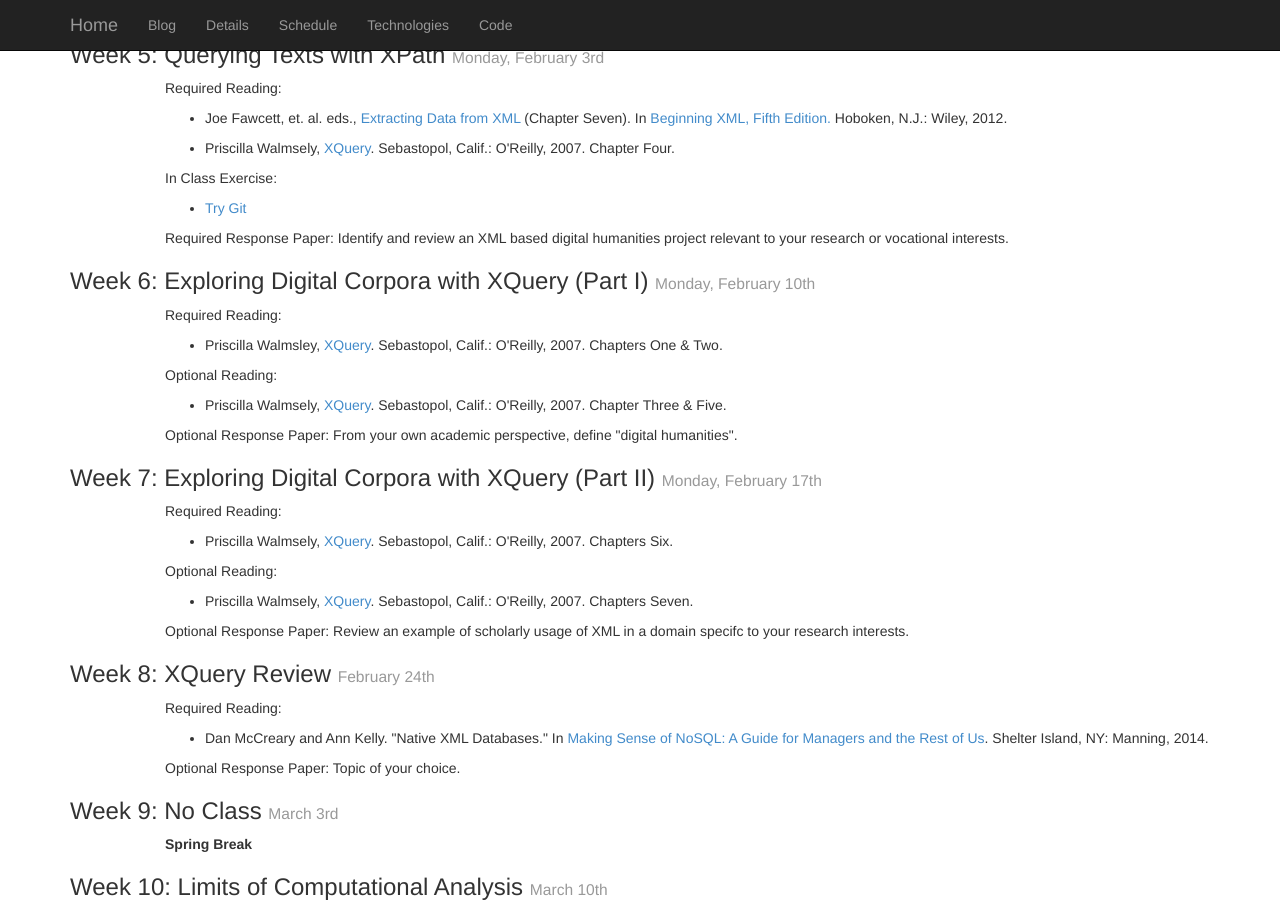
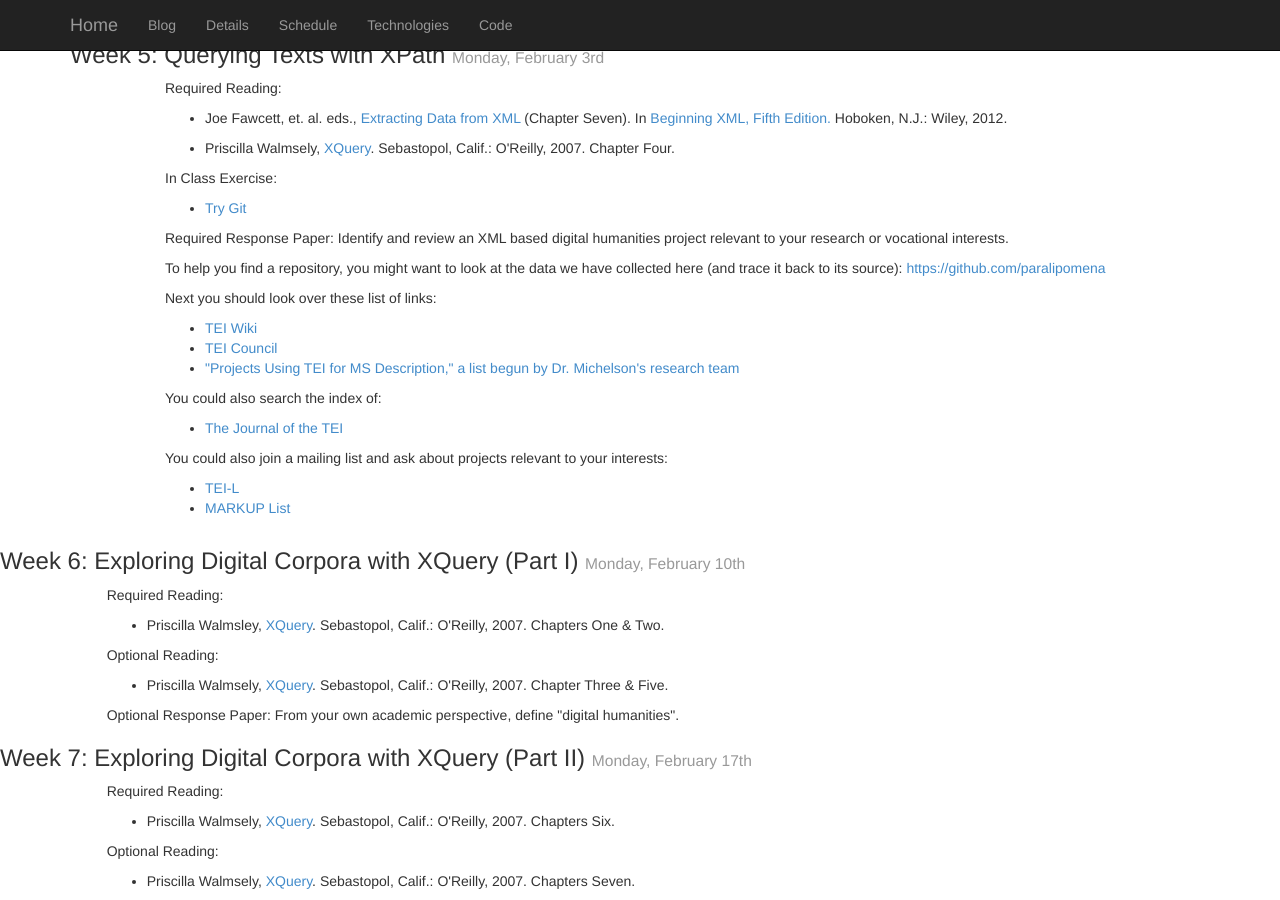
Before and after one commit to Ramona2020/paralipomena.github.io, a Jekyll site: the page built from schedule/index.html, in a window 1280 px wide and 900 px high, scrolled down 1137 px. Built offline with Jekyll 4.4.1, drawn with Linux system fonts in a browser that asks for light colours; Markdown is read by kramdown in place of the engine named in the settings.

Commit message:
Added links to list of repositories

```diff
--- a/schedule/index.html
+++ b/schedule/index.html
@@ -121,6 +121,32 @@
             <li><p><a href="http://try.github.io/">Try Git</a></p></li>
         </ul>
         <p>Required Response Paper: Identify and review an XML based digital humanities project relevant to your research or vocational interests.</p>
+
+
+<p>To help you find a repository, you might want to look at the data we have collected here (and trace it back to its source): <a href="https://github.com/paralipomena">https://github.com/paralipomena</a></p>
+
+<p>Next you should look over these list of links:</p>
+
+<ul>
+<li><a href="http://wiki.tei-c.org/index.php/Samples">TEI Wiki</a></li>
+<li><a href="http://www.tei-c.org/Activities/Projects/">TEI Council</a></li>
+<li><a href="https://docs.google.com/document/d/1Wv5Xn4aUW8uNUv1c-B5KNyzRx_TmWOKYEZylv5znPzc/edit">&quot;Projects Using TEI for MS Description,&quot; a list begun by Dr. Michelson&#39;s research team</a></li>
+</ul>
+
+<p>You could also search the index of:</p>
+
+<ul>
+<li><a href="http://journal.tei-c.org/journal/index">The Journal of the TEI</a></li>
+</ul>
+
+<p>You could also join a mailing list and ask about projects relevant to your interests:</p>
+
+<ul>
+<li><a href="http://www.tei-c.org/Support/index.xml#tei-l">TEI-L</a></li>
+<li><a href="http://lsv.uky.edu/scripts/wa.exe?SUBED1=markup&amp;A=1">MARKUP List</a></li>
+</ul>
+
+</div>
     </div>
     <h3>Week 6: Exploring Digital Corpora with XQuery (Part I) <small>Monday, February
         10th</small></h3>
```
